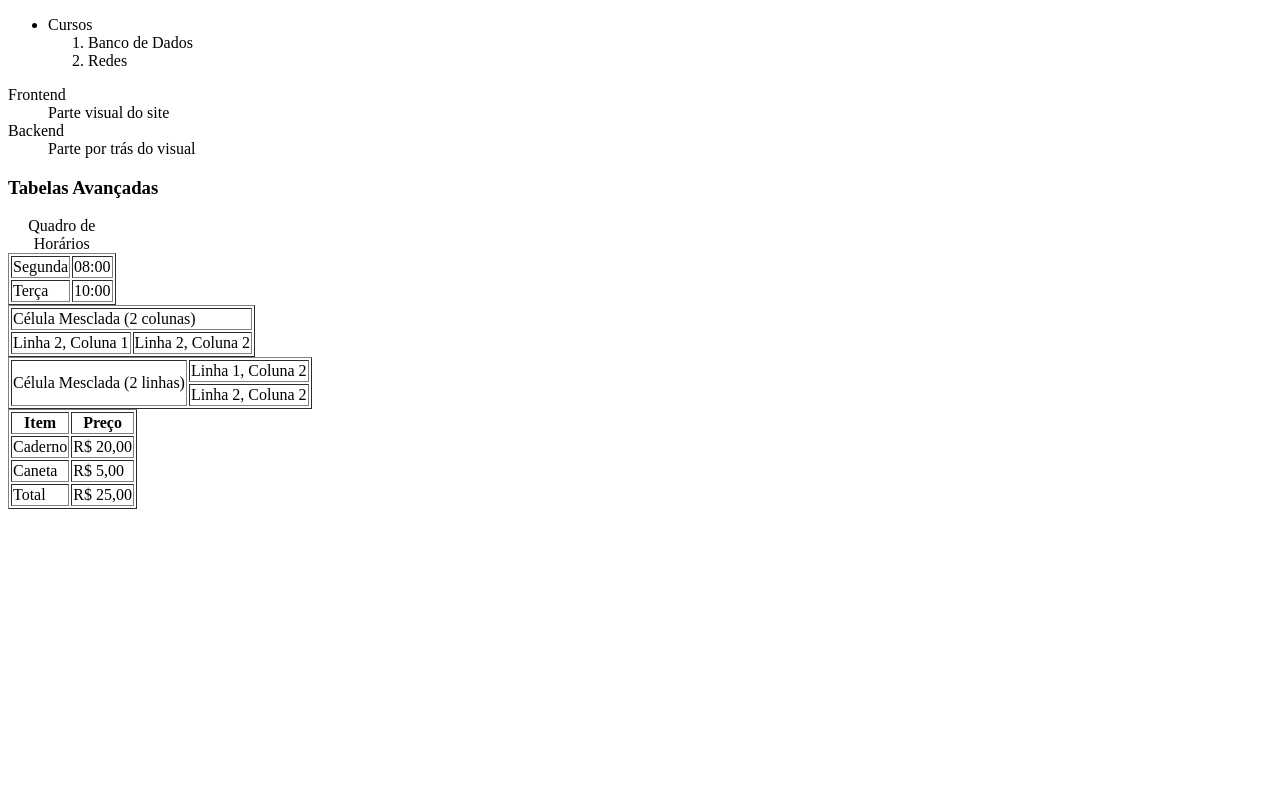
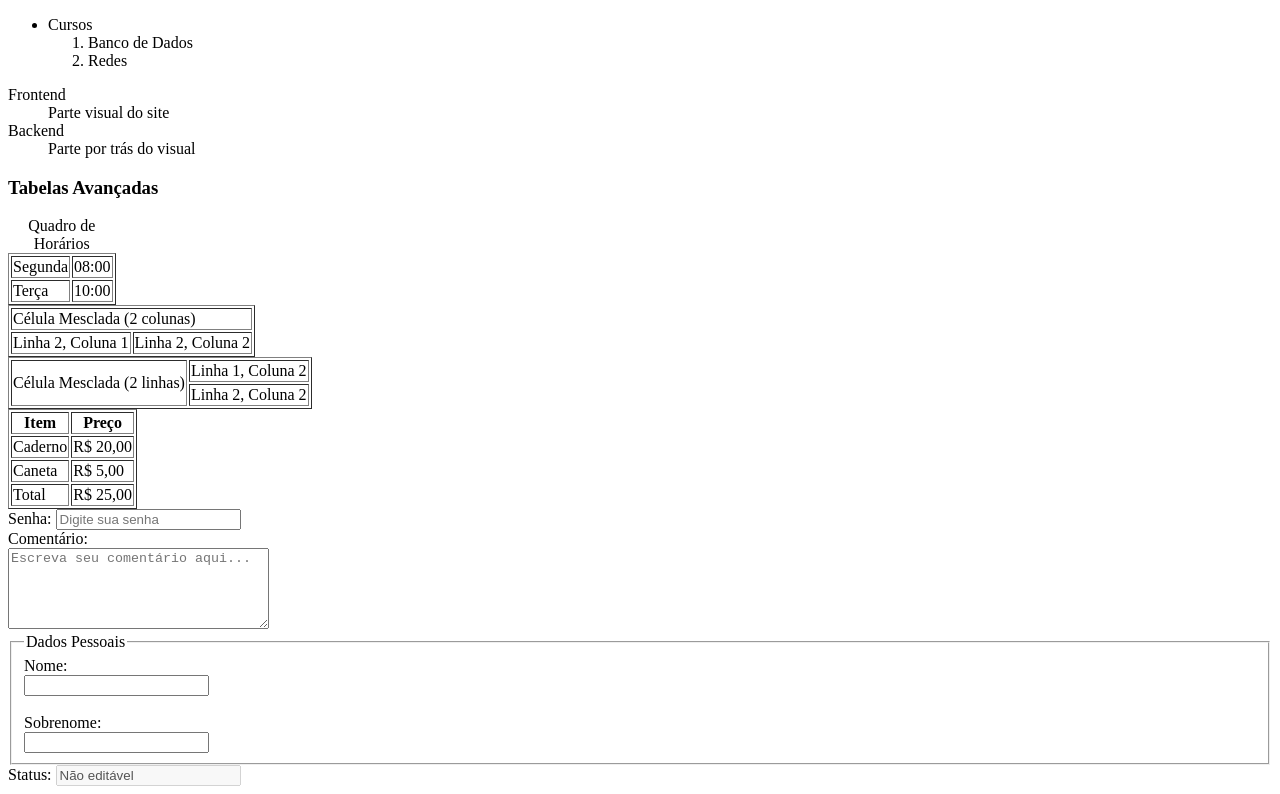
Before and after one commit to mlrBatista/html2, a plain HTML site: page index.html in a window 1280 px wide. Shown: the part 881-1675 px from the top of the page. Before the commit the page ends 1398 px from the top, so only its background shows below. Drawn offline with Linux system fonts and the light colour scheme.

Commit message:
segundo-commit-formulario

```diff
--- a/index.html
+++ b/index.html
@@ -114,6 +114,28 @@
     </tfoot>
 </table>
 
+<form>
+    <label for="senha">Senha:</label>
+    <input type="password" id="senha" name="senha" placeholder="Digite sua senha">
+</form>
 
+<form>
+    <label for="comentario">Comentário:</label><br>
+    <textarea id="comentario" name="comentario" rows="5" cols="30" placeholder="Escreva seu comentário aqui..."></textarea>
+</form>
+<form>
+    <fieldset>
+        <legend>Dados Pessoais</legend>
 
+        <label for="nome">Nome:</label><br>
+        <input type="text" id="nome" name="nome"><br><br>
+
+        <label for="sobrenome">Sobrenome:</label><br>
+        <input type="text" id="sobrenome" name="sobrenome">
+    </fieldset>
+    <form>
+    <label for="campo-bloqueado">Status:</label>
+    <input type="text" id="campo-bloqueado" name="status" value="Não editável" disabled >
+</form>
+</form>
 </html>
```
